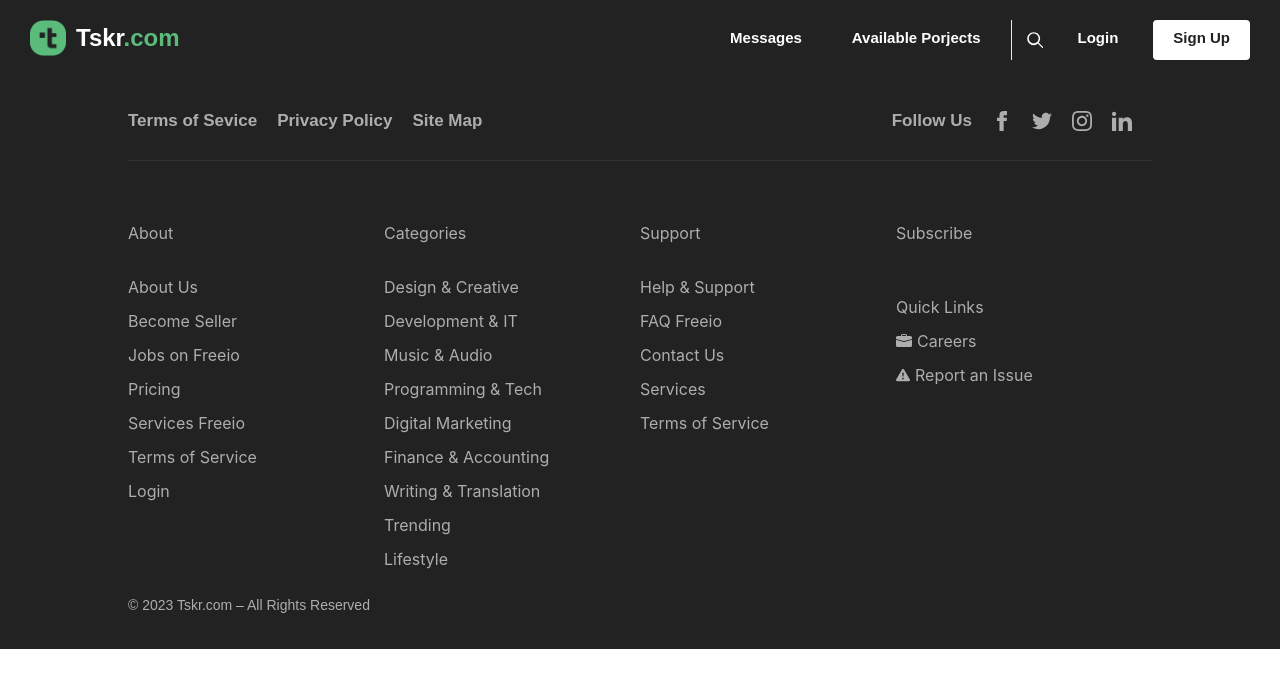
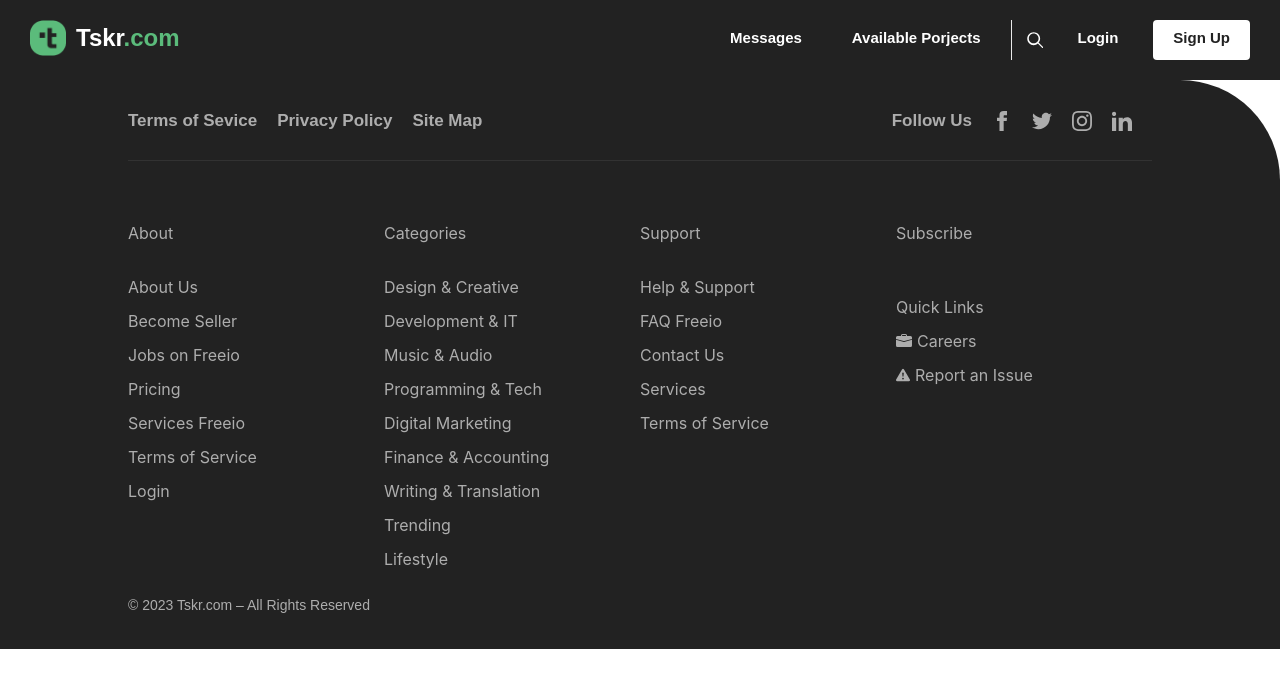
Before and after one commit to ambition85/tskr_frontend, a React (Create React App) app: page /add_crewing in a window 1280 px wide. Shown: the top 688 px of the page. Built offline with nearby package versions, Linux system fonts and the light colour scheme.

Commit message:
footer update

```diff
--- a/src/components/Footer.js
+++ b/src/components/Footer.js
@@ -3,7 +3,7 @@ import { Link } from 'react-router-dom'
 
 export default function Footer() {
   return (
-    <div className='w-[full] shrink-0 bg-[#222] pb-[30px]'>
+    <div className='w-[full] shrink-0 bg-[#222] pb-[30px] rounded-tr-[100px]'>
       <div className='w-[80%] m-auto text-left'>
         <div className='flex pt-[27px] pb-[25px]'>
           <div className='flex w-[50%]'>
```
